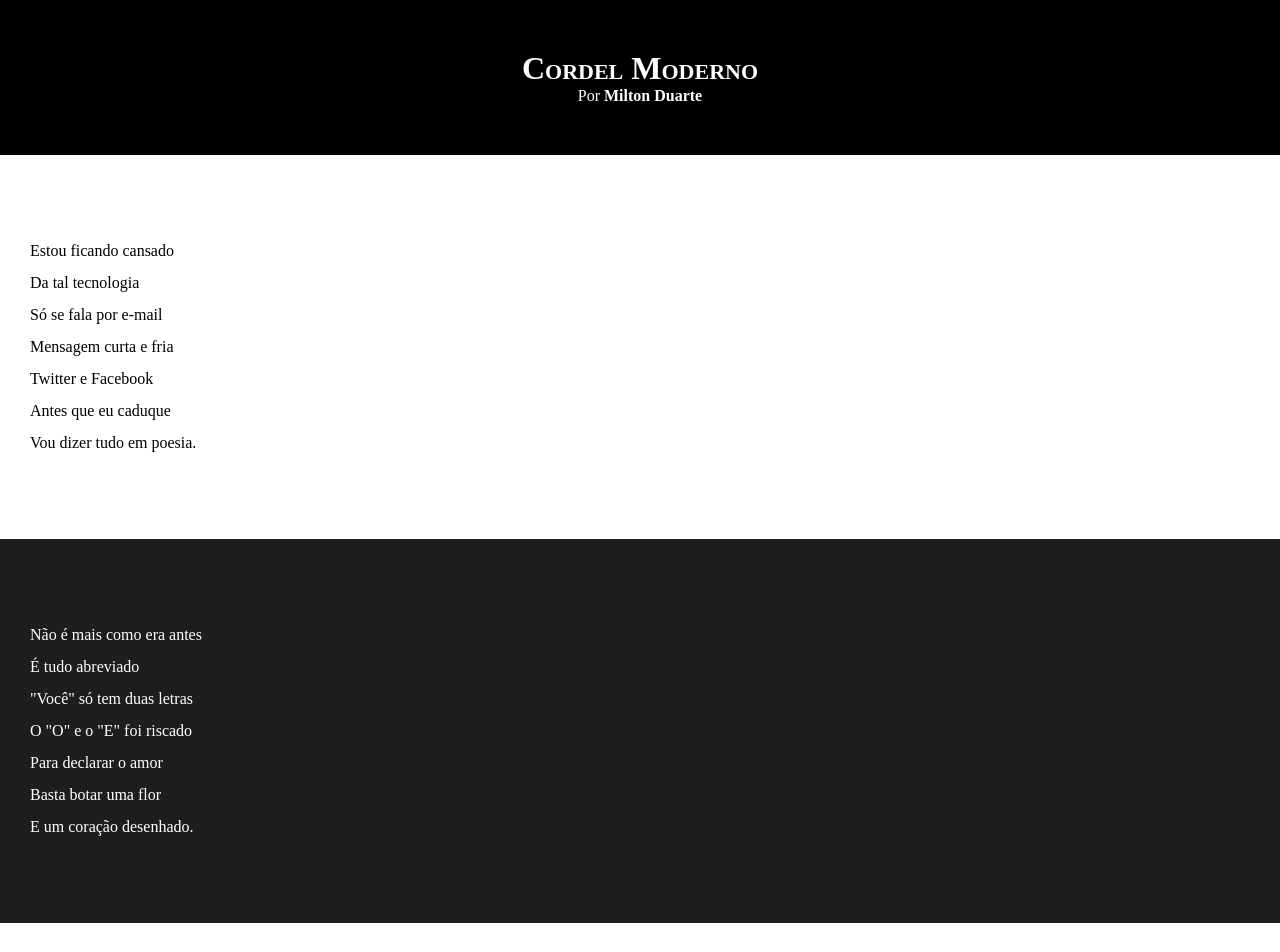
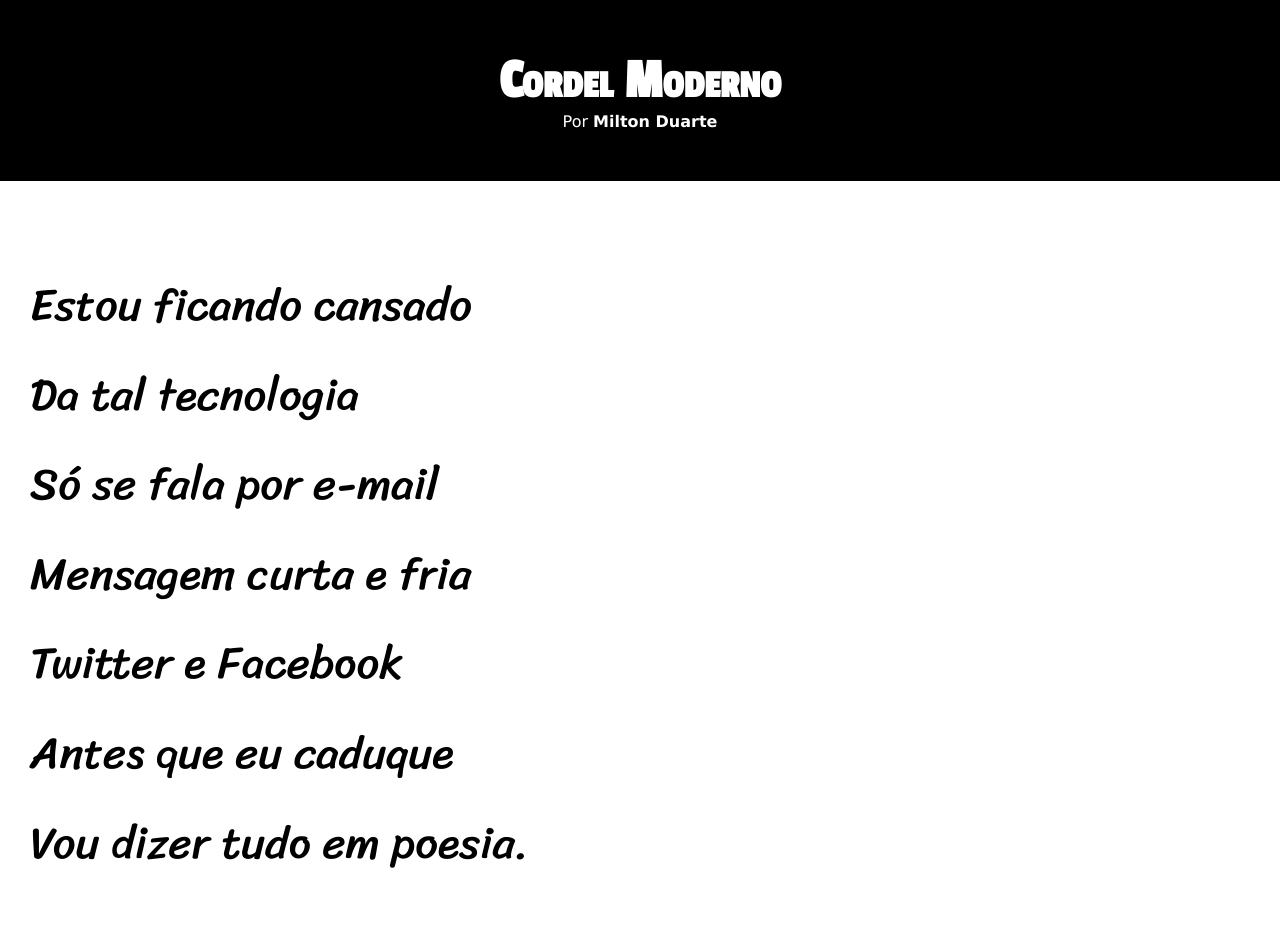
Before and after one commit to GabrielPolini/Html-css, a plain HTML site: page desafios/desafio012/index.html in a window 1280 px wide. Shown: the top 952 px of the page. Drawn offline with Linux system fonts and the light colour scheme.

Commit message:
atualização de estilos

```diff
--- a/desafios/desafio012/estilo/style.css
+++ b/desafios/desafio012/estilo/style.css
@@ -1,13 +1,24 @@
 @charset "UTF-8";
 
+@import url('https://fonts.googleapis.com/css2?family=Passion+One&family=Sriracha&display=swap');
+@import url('https://fonts.googleapis.com/css2?family=Passion+One&display=swap');
+
+:root{
+    --fonte1: Verdana, Geneva, Tahoma, sans-serif;
+    --fonte2:'Passion One', sans-serif;
+    --fonte3:'Sriracha', cursive;
+
+}
 *{
     margin: 0px;
     padding: 0px;
+    font-size: 1em;
 }
 
 html, body{
     min-height: 100%;
     background-color: darkgray;
+    font-family: var(--fonte1);
 }
 
 header{
@@ -19,6 +30,8 @@ header{
 header > h1{
     padding-top: 50px;
     font-variant: small-caps;
+    font-family: var(--fonte2);
+    font-size: 3.5em;
 }
 
 header > p{
@@ -41,6 +54,8 @@ section{
     padding-bottom: 10vh;
     line-height: 2em;
     padding-left: 30px;
+    font-family: var(--fonte3);
+    font-size: 3.5vw;
 }
 
 section.normal{
@@ -49,14 +64,15 @@ section.normal{
 }
 
 section.imagem{
-    background-color: rgb(31, 30, 30);
+    background-color: rgb(27, 26, 26);
     color: white;
 
 }
 
 section.imagem > p{
-    width: 400px;
-    background-color: rgba(43, 41, 41, 0.027);
+    display: inline-block;
+    padding: 5px;
+    background-color: rgba(43, 41, 41, 0.527);
 }
 
 footer{
```
